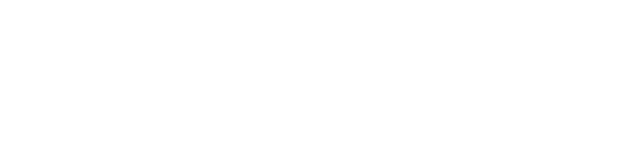
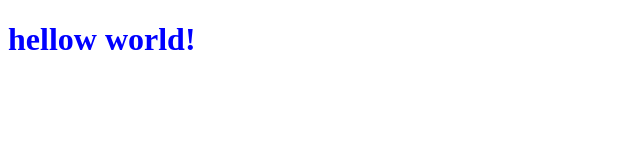
Before and after one commit to 000ShawnHe000/git_learning, a plain HTML site: page index.html in a window 1280 px wide. Shown: the whole page, without its empty margins (0-640 px from the left). Drawn offline with Linux system fonts and the light colour scheme.

Commit message:
add h1 & page.html

```diff
--- a/all.css
+++ b/all.css
@@ -1,3 +1,7 @@
 body{
 	color:red;
 }
+
+h1{
+		color:blue;
+}
--- a/index.html
+++ b/index.html
@@ -4,6 +4,6 @@
 	<link rel="stylesheet" href="all.css">
 </head>
 <body>
-
+	<h1>hellow world!</h1>
 </body>
 </html>
```
Also changed, not shown: page.html (added).
